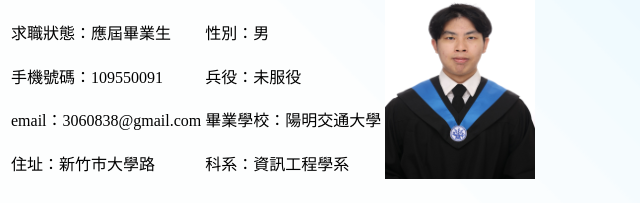
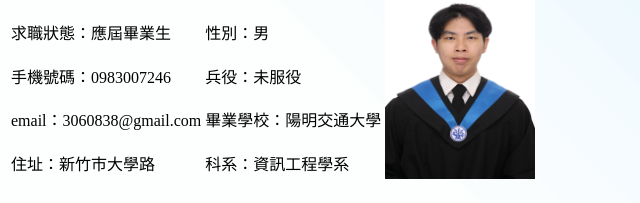
Before and after one commit to ctrlcuseful/PCP, a plain HTML site: page 5_2/index.html in a window 1280 px wide. Shown: the part 196-399 px from the top of the page, 0-640 px from the left. Drawn offline with Linux system fonts and the light colour scheme.

Commit message:
Update index.html

```diff
--- a/5_2/index.html
+++ b/5_2/index.html
@@ -30,7 +30,7 @@
             <td class="style6">性別：男</td>
         </tr>
         <tr>
-            <td class="style6">手機號碼：109550091</td>
+            <td class="style6">手機號碼：0983007246</td>
             <td class="style6">兵役：未服役</td>
         </tr>
         <tr>
```
